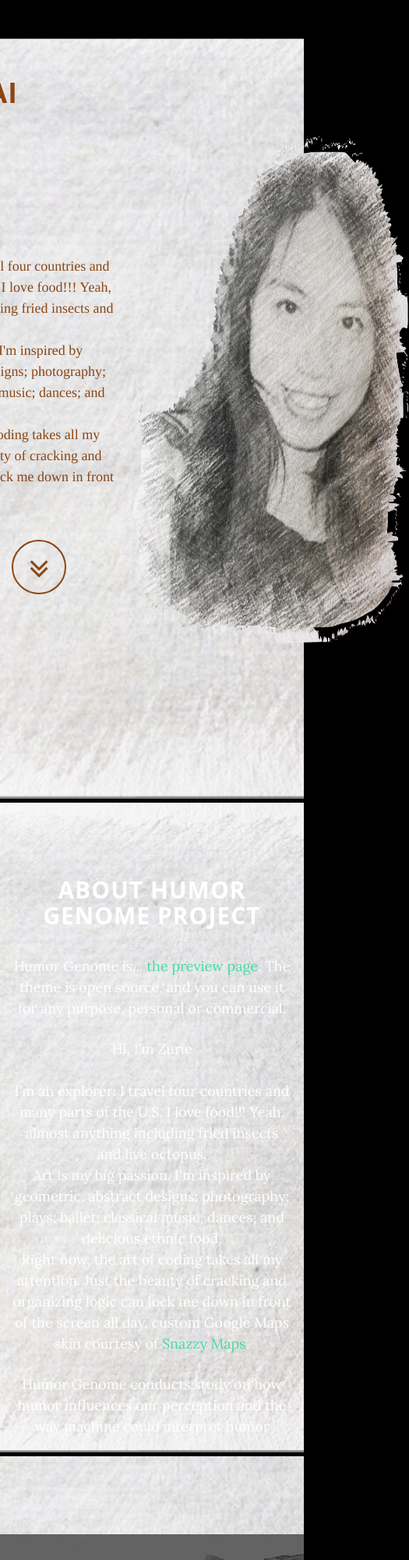
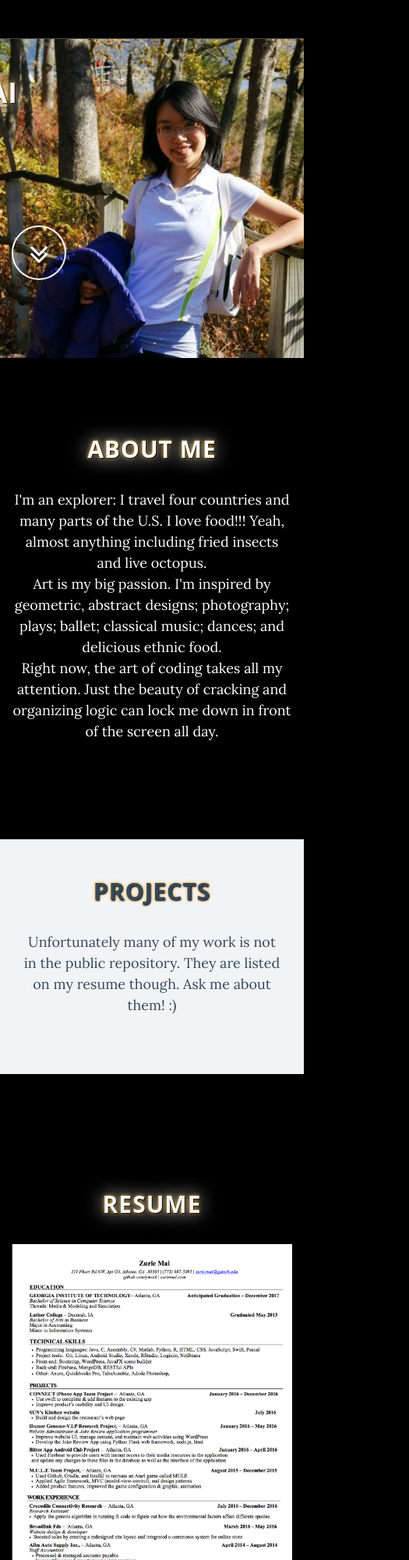
Before and after one commit to pmai6/pmai6.github.io, a plain HTML site: page index.html in a window 390 px wide. Shown: the top 2000 px of the page at 78% size, 525 px wide, since content can reach past the window. Drawn offline with Linux system fonts and the light colour scheme; some packages are replaced by stand-ins of ours; files whose address does not match are found by name.

Commit message:
update website

```diff
--- a/css/grayscale.css
+++ b/css/grayscale.css
@@ -26,6 +26,7 @@ h6 {
     margin: 0 0 35px;
     text-transform: uppercase;
     font-family: "Open Sans", sans-serif;
+    text-shadow: 1px 1px 2px black, 0 0 25px white, 0 0 5px orange;
     font-weight: 700;
     letter-spacing: 1px;
 }
@@ -89,7 +90,8 @@ a:focus {
 }
 
 .navbar-custom a {
-    color: #8B4513;
+    color: #fff;
+    text-shadow: 1px 1px 2px black, 0 0 25px white, 0 0 5px orange;
 }
 
 .navbar-custom .nav li a {
@@ -146,8 +148,8 @@ a:focus {
     height: auto;
     padding: 100px 0;
     text-align: left;
-    color: #8B4513;
-    background: url(../img/bg.jpg) no-repeat center scroll;
+    color: #F4F6F7;
+    background: url(../img/me.jpg) no-repeat center scroll;
     background-color: #000;
     -webkit-background-size: cover;
     -moz-background-size: cover;
@@ -157,7 +159,7 @@ a:focus {
 
 .intro .intro-body {
     display: table-cell;
-    vertical-align: middle;
+    vertical-align: top;
 }
 
 .intro .intro-body .brand-heading {
@@ -178,7 +180,7 @@ a:focus {
     }
 
     .intro .intro-body .brand-heading {
-        font-size: 90px;
+        font-size: 60px;
     }
 
     .intro .intro-body .intro-text {
@@ -187,9 +189,13 @@ a:focus {
 }
 
 .img-responsive {
-    width: 520px;
+    /*width: 520px;
     height: 650px;
-    float: right;
+    float: right;*/
+    padding-top: 100px;
+    width: 100%;
+    height: 100%;
+    float: center;
     margin-right: -150px;
     position: relative;
     top: -100px;
@@ -200,10 +206,10 @@ a:focus {
     height: 70px;
     margin-top: 15px;
     padding: 7px 16px;
-    border: 2px solid #8B4513;
+    border: 2px solid #F4F6F7;
     border-radius: 100%!important;
     font-size: 40px;
-    color: #8B4513;
+    color: #F4F6F7;
     background: 0 0;
     -webkit-transition: background .3s ease-in-out;
     -moz-transition: background .3s ease-in-out;
@@ -271,20 +277,34 @@ a:focus {
 
 .content-section {
     padding-top: 100px;
-    background: url(../img/bg.jpg) no-repeat center scroll;
+    /*background: url(../img/bg.jpg) no-repeat center scroll;*/
+
 }
 
 .download-section {
     width: 100%;
     padding: 50px 0;
-    color: #fff;
-    background: url(../img/downloads-bg.jpg) no-repeat center center scroll;
+    color: #34495E;
+    /*background: url(../img/downloads-bg.jpg) no-repeat center center scroll;*/
+    background-color: #F2F3F4;
+    -webkit-background-size: cover;
+    -moz-background-size: cover;
+    background-size: cover;
+    -o-background-size: cover;
+}
+
+.resume-section {
+    width: 100%;
+    padding: 50px 0;
+    color: #F4F6F7;
+    /*background: url(../img/bg.jpg) no-repeat center scroll;*/
     background-color: #000;
     -webkit-background-size: cover;
     -moz-background-size: cover;
     background-size: cover;
     -o-background-size: cover;
 }
+
 
 #map {
     width: 100%;
@@ -294,7 +314,7 @@ a:focus {
 
 @media(min-width:767px) {
     .content-section {
-        padding-top: 250px;
+        padding-top: 150px;
     }
 
     .download-section {
--- a/index.html
+++ b/index.html
@@ -52,14 +52,14 @@
                     <li class="hidden">
                         <a href="#page-top"></a>
                     </li>
+                    <!-- <li>
+                        <a class="page-scroll" href="#about">About</a>
+                    </li> -->
                     <li>
-                        <a class="page-scroll" href="#about">About</a>
+                        <a class="page-scroll" href="#projects">Projects</a>
                     </li>
                     <li>
-                        <a class="page-scroll" href="#download">Works</a>
-                    </li>
-                    <li>
-                        <a class="page-scroll" href="sign-up.html">Resume & Github</a>
+                        <a class="page-scroll" href="#resume">Resume & Github</a>
                     </li>
                     <li>
                         <a class="page-scroll" href="#contact">Contact</a>
@@ -78,8 +78,8 @@
                 <div class="row">
                     <div class="col-md-8 col-md-offset-2">
                         <h2 class="brand-heading">Zurie Mai</h2><br><br><br><br><br>
-                        <img class = "img-responsive" src="img/crayon.png" alt="">
-                        <p class="intro-text">Hi, I'm Zurie<br></br>I'm an explorer: I travel four countries and many parts of the U.S. I love food!!! Yeah, almost anything including fried insects and live octopus.<br>Art is my big passion. I'm inspired by geometric, abstract designs; photography; plays; ballet; classical music; dances; and delicious ethnic food.<br>Right now, the art of coding takes all my attention. Just the beauty of cracking and organizing logic can lock me down in front of the screen all day.</p>
+                        <!-- <img class = "img-responsive" src="img/crayon.png" alt=""> -->
+                        <!-- <p class="intro-text">Hi, I'm Zurie<br></br>I'm an explorer: I travel four countries and many parts of the U.S. I love food!!! Yeah, almost anything including fried insects and live octopus.<br>Art is my big passion. I'm inspired by geometric, abstract designs; photography; plays; ballet; classical music; dances; and delicious ethnic food.<br>Right now, the art of coding takes all my attention. Just the beauty of cracking and organizing logic can lock me down in front of the screen all day.</p> -->
                         <a href="#about" class="btn btn-circle page-scroll">
                             <i class="fa fa-angle-double-down animated"></i>
                         </a>
@@ -93,33 +93,52 @@
     <section id="about" class="container content-section text-center">
         <div class="row">
             <div class="col-lg-8 col-lg-offset-2">
-                <h2>About Humor Genome Project</h2>
-                <p>Humor Genome is... <a href="https://pwp.gatech.edu/humorgenome/">the preview page</a>. The theme is open source, and you can use it for any purpose, personal or commercial.</p>
-                <p>Hi, I'm Zurie<br></br>I'm an explorer: I travel four countries and many parts of the U.S. I love food!!! Yeah, almost anything including fried insects and live octopus.<br>Art is my big passion. I'm inspired by geometric, abstract designs; photography; plays; ballet; classical music; dances; and delicious ethnic food.<br>Right now, the art of coding takes all my attention. Just the beauty of cracking and organizing logic can lock me down in front of the screen all day. custom Google Maps skin courtesy of <a href="http://snazzymaps.com/">Snazzy Maps</a>.</p>
-                <p>Humor Genome conducts study on how humor influences our perception and the way machine could interpret humor</p>
+                <h2>About me</h2>
+                <!-- <p>Humor Genome is... <a href="https://pwp.gatech.edu/humorgenome/">the preview page</a>. The theme is open source, and you can use it for any purpose, personal or commercial.</p> -->
+                <p><!-- Hi, I'm Zurie<br></br> -->I'm an explorer: I travel four countries and many parts of the U.S. I love food!!! Yeah, almost anything including fried insects and live octopus.<br>Art is my big passion. I'm inspired by geometric, abstract designs; photography; plays; ballet; classical music; dances; and delicious ethnic food.<br>Right now, the art of coding takes all my attention. Just the beauty of cracking and organizing logic can lock me down in front of the screen all day.  <!-- <a href="http://snazzymaps.com/">Snazzy Maps</a>.</p>
+                <p>Humor Genome conducts study on how humor influences our perception and the way machine could interpret humor</p> -->
             </div>
         </div>
     </section>
 
-    <!-- Download Section -->
-    <section id="download" class="content-section text-center">
+    <!-- Projects Section -->
+    <section id="projects" class="content-section text-center">
         <div class="download-section">
             <div class="container">
                 <div class="col-lg-8 col-lg-offset-2">
-                    <h2>Download Form</h2>
-                    <p>You can download our research papers on the preview page at humorgenome.com</p>
-                    <a href="http://startbootstrap.com/template-overviews/grayscale/" class="btn btn-default btn-lg">Visit Research Page</a>
+                    <h2>Projects</h2>
+                    <p>Unfortunately many of my work is not in the public repository. They are listed on my resume though. Ask me about them! :)</p>
+                    <!-- <a href="http://startbootstrap.com/template-overviews/grayscale/" class="btn btn-default btn-lg">Visit Research Page</a> -->
+                    <!-- <p>You can download our research papers on the preview page at humorgenome.com</p>
+                    <a href="http://startbootstrap.com/template-overviews/grayscale/" class="btn btn-default btn-lg">Visit Research Page</a> -->
                 </div>
             </div>
         </div>
     </section>
 
+    <!-- Account Section -->
+    <section id="resume" class="container content-section text-center">
+        <div class="resume-section">
+            <div class="row">
+                <div class="col-md-8 col-md-offset-2">
+                    <h2>Resume</h2>
+                    <img class = "img-responsive" src="img/resume-bg.png" alt="">
+                        <!-- <img class = "img-responsive" src="img/crayon.png" alt=""> -->
+                        <!-- <p class="intro-text">Hi, I'm Zurie<br></br>I'm an explorer: I travel four countries and many parts of the U.S. I love food!!! Yeah, almost anything including fried insects and live octopus.<br>Art is my big passion. I'm inspired by geometric, abstract designs; photography; plays; ballet; classical music; dances; and delicious ethnic food.<br>Right now, the art of coding takes all my attention. Just the beauty of cracking and organizing logic can lock me down in front of the screen all day.</p> -->
+
+                </div>
+            </div>
+        </div>
+    </section>
+
+
     <!-- Contact Section -->
-    <section id="contact" class="container content-section text-center">
+    <section id="contact" class="content-section text-center">
+        <div class="download-section">
         <div class="row">
             <div class="col-lg-8 col-lg-offset-2">
-                <h2>Contact Humor Genome</h2>
-                <p>Feel free to email us to provide some feedback on our survey, give us suggestions for new contents and studies, or to just say hello!</p>
+                <h2>Contact</h2>
+                <!-- <p>Feel free to email me for an!</p> -->
                 <p><a href="mailto:zurie.mai@gatech.edu">pmai6@gatech.edu</a>
                 </p>
                 <ul class="list-inline banner-social-buttons">
@@ -137,28 +156,18 @@
                     </li> -->
                 </ul>
             </div>
-        </div>
-    </section>
-
-    <!-- Account Section -->
-    <section id="my_account" class="container content-section text-center">
-        <div class="download-section">
-            <div class="col-lg-8 col-lg-offset-2">
-                <h2>About Humor Genome Project</h2>
-                <p>Grayscale is a free Bootstrap 3 theme created by Start Bootstrap. It can be yours right now, simply download the template on <a href="http://startbootstrap.com/template-overviews/grayscale/">the preview page</a>. The theme is open source, and you can use it for any purpose, personal or commercial.</p>
-                <p>This theme features stock photos by <a href="http://gratisography.com/">Gratisography</a> along with a custom Google Maps skin courtesy of <a href="http://snazzymaps.com/">Snazzy Maps</a>.</p>
-                <p>Humor Genome conducts study on how humor influences our perception and the way machine could interpret humor</p>
             </div>
         </div>
     </section>
 
+
     <!-- Map Section -->
-    <div id="map"></div>
+    <!-- <div id="map"></div> -->
 
     <!-- Footer -->
     <footer>
         <div class="container text-center">
-            <p>Copyright &copy;  2016</p>
+            <p>Copyright &copy;  Zurie Mai 2016</p>
         </div>
     </footer>
 
```
Also changed, not shown: img/me.jpg (added), img/me1.jpg (added), img/resume-bg.png (added).
